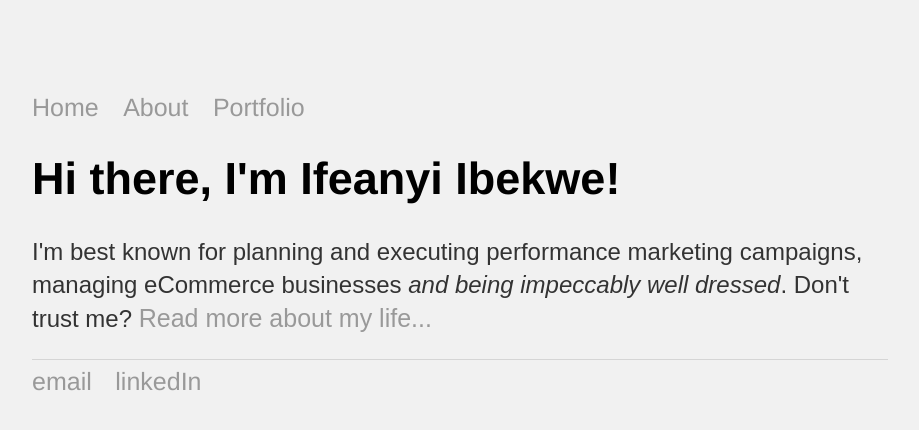
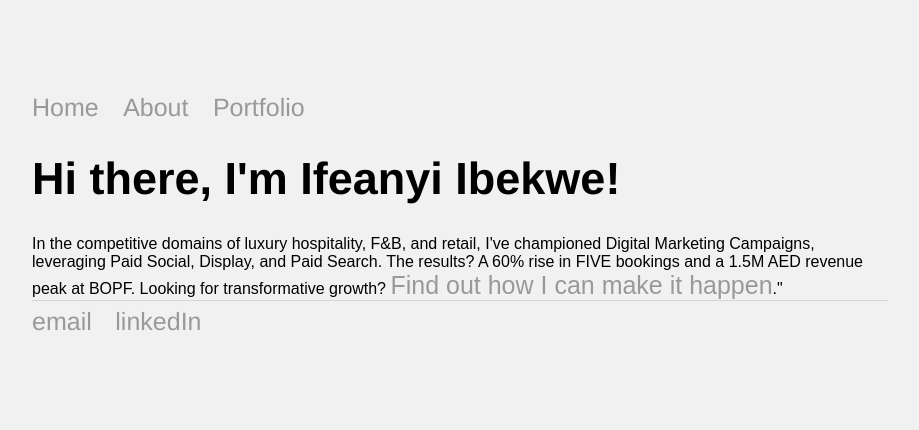
Before and after one commit to IfeanyiIbekwe/ifeanyiibekwe.github.io, a Jekyll site: the page built from index.html, in a window 1280 px wide. Shown: the top 430 px of the page, without its empty margins (180-1099 px from the left). Built offline with Jekyll 4.4.1, drawn with Linux system fonts in a browser that asks for light colours.

Commit message:
Update index.html

```diff
--- a/index.html
+++ b/index.html
@@ -1,8 +1,8 @@
 ---
 layout: default
-title: Ifeanyi Ibekwe, Front End Developer, eCommerce Manager
+title: Ifeanyi Ibekwe, E-Commerce and Digital Marketing Expert | Driving Sales and Growth through Performance Marketing Strategies
 ---
 <div class="blurb">
 	<h1>Hi there, I'm Ifeanyi Ibekwe!</h1>
-	<p>I'm best known for planning and executing performance marketing campaigns, managing eCommerce businesses <em> and being impeccably well dressed</em>. Don't trust me? <a href="/about">Read more about my life...</a></p>
+	In the competitive domains of luxury hospitality, F&B, and retail, I've championed Digital Marketing Campaigns, leveraging Paid Social, Display, and Paid Search. The results? A 60% rise in FIVE bookings and a 1.5M AED revenue peak at BOPF. Looking for transformative growth? <a href="/about">Find out how I can make it happen</a>."
 </div><!-- /.blurb -->
```
